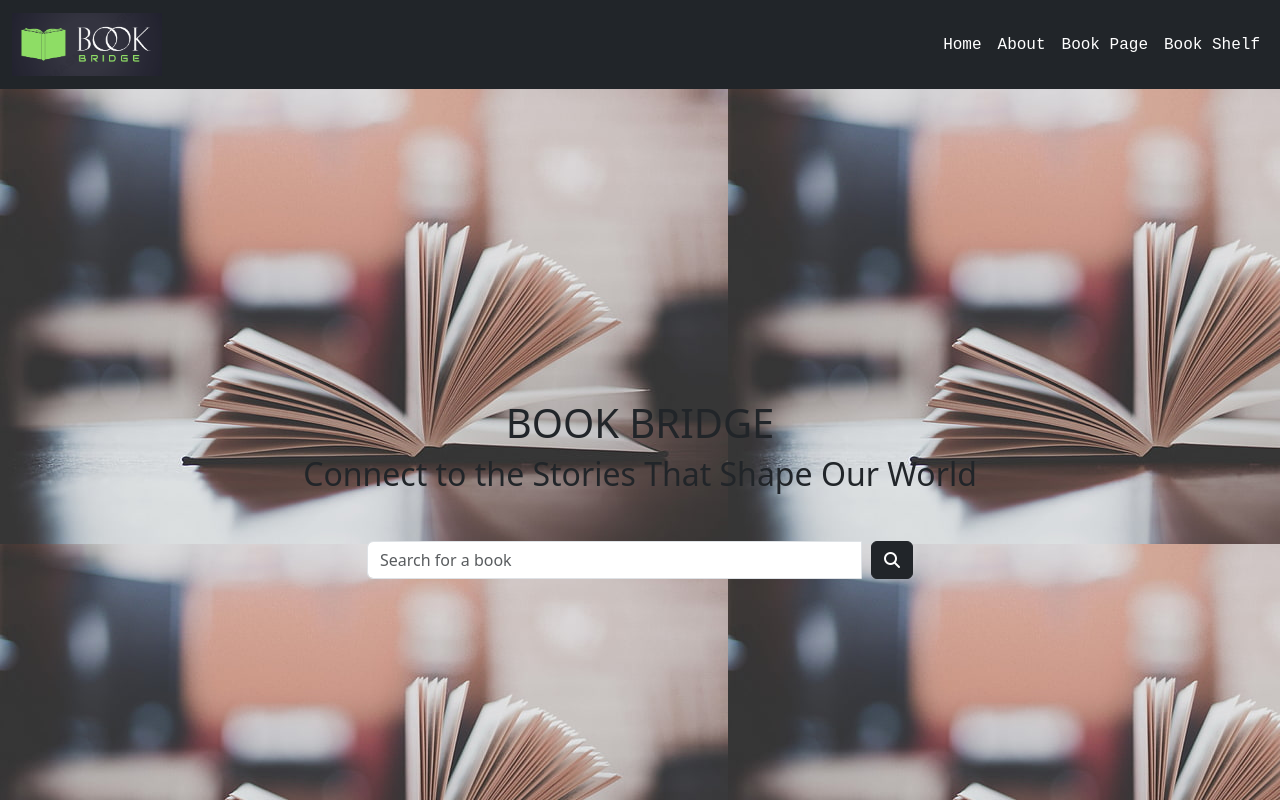
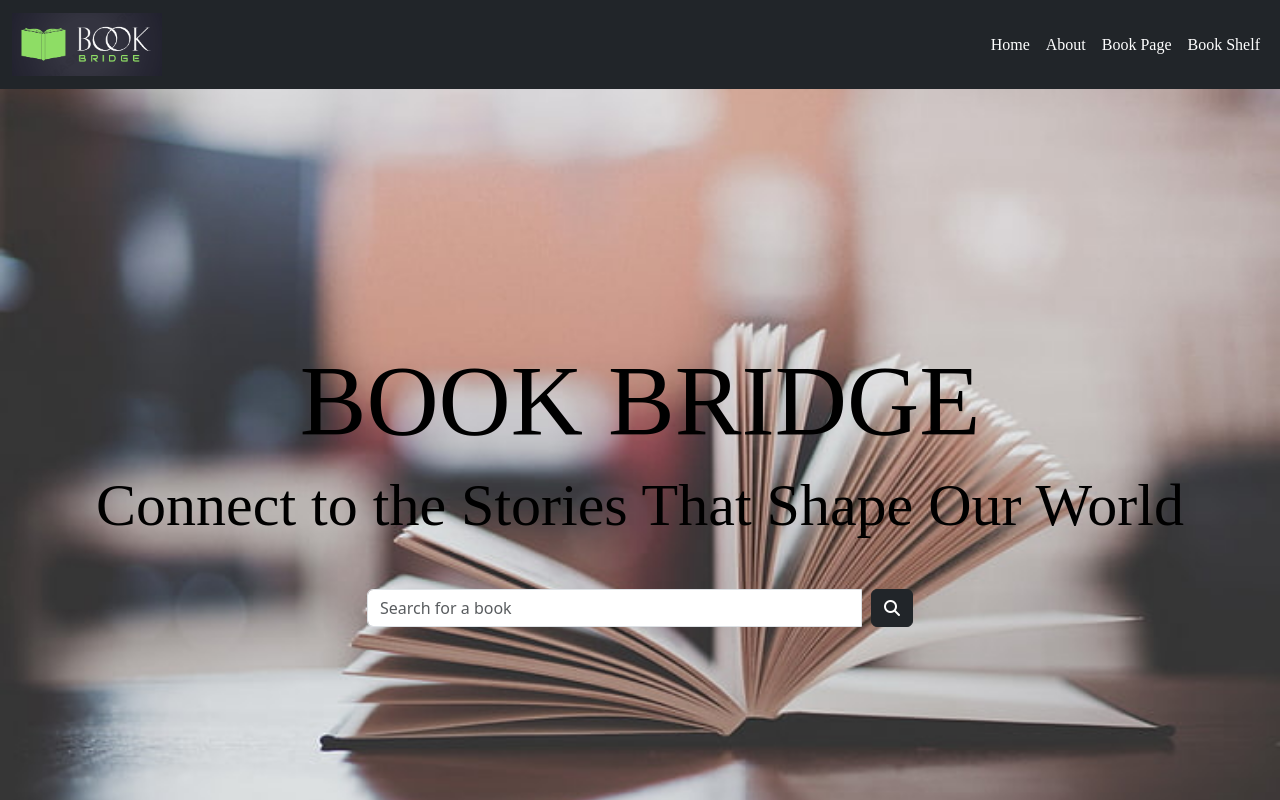
Before and after one commit to CodrinCarpovici/bookbridge, a React (Vite) app: page / in a window 1280 px wide. Shown: the top 800 px of the page. Built offline with nearby package versions, Linux system fonts and the light colour scheme.

Commit message:
added style for header and root variable, changed existing font-family with root variable

```diff
--- a/src/index.css
+++ b/src/index.css
@@ -1,5 +1,10 @@
 @import url("https://fonts.googleapis.com/css2?family=Source+Code+Pro:ital,wght@1,200&family=Space+Grotesk&display=swap");
-@import '@fortawesome/fontawesome-free/css/all.css';
+@import "@fortawesome/fontawesome-free/css/all.css";
+
+:root {
+  --font-family: "Times New Roman", Times, serif;
+  --font-color: black;
+}
 
 /*Document*/
 * {
@@ -10,7 +15,7 @@
 li a {
   color: white !important;
   font-size: 26px;
-  font-family: "Courier New", Courier, monospace;
+  font-family: var(--font-family);
 }
 .navbar-toggler-icon {
   background-color: white;
@@ -30,14 +35,34 @@ a:hover {
 /*HOMEPAGE*/
 
 /*HEADER*/
+/* Header.css */
+.header-background {
+  height: 80vh; /* Full height of the viewport */
+  background-size: cover; /* Cover the entire header area */
+  background-position: center; /* Center the background image */
+  background-repeat: no-repeat; /* Do not repeat the image */
+  display: flex;
+  justify-content: center;
+  align-items: center;
+  text-align: center;
+}
+#header-title {
+  font-family: var(--font-family);
+  color: black;
+  font-size: 100px;
+}
 
+#header-subtitle {
+  font-family: var(--font-family);
+  color: black;
+  font-size: 60px;
+}
 /*SEARCHBAR*/
 
-.form-control{
- margin-right: 10px;
+.form-control {
+  margin-right: 10px;
+  margin-bottom: 10px;
 }
-
-
 
 /*BOOKCARD*/
 .card {
@@ -58,6 +83,7 @@ a:hover {
   color: white;
   text-align: center;
   padding: 10px 0;
+  font-family: var(--font-family);
 }
 
 .footer-container {
@@ -68,7 +94,7 @@ a:hover {
 }
 
 .footer-link-container {
-  margin-top: 10px,
+  margin-top: 10px;
 }
 
 .footer-link {
```
